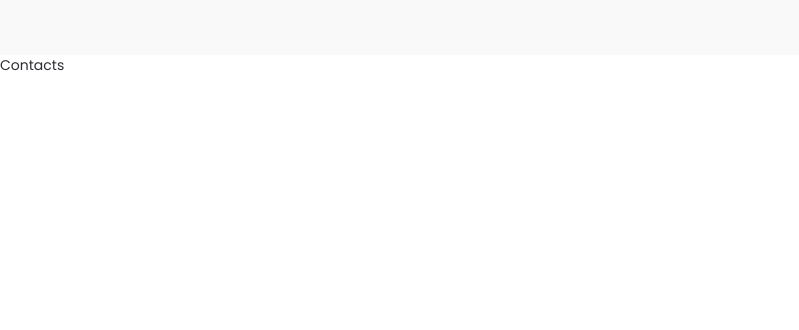
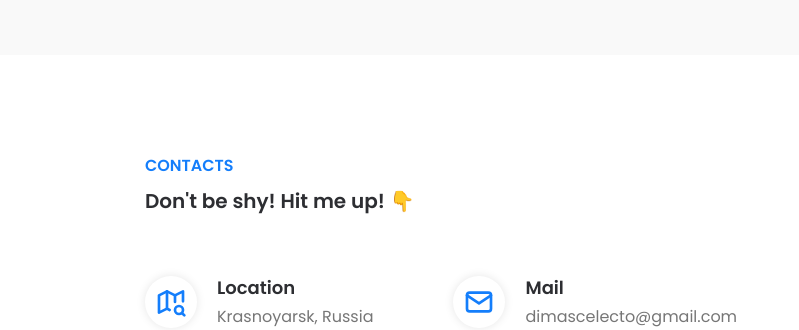
Before and after one commit to Dmitriy-Babiy/resume, a React (Vite) app: page / in a window 1280 px wide. Shown: the part 2467-2797 px from the top of the page, without its empty margins (0-799 px from the left). Built offline with nearby package versions, Linux system fonts and the light colour scheme.

Commit message:
feat: section contacts

```diff
--- a/src/App.tsx
+++ b/src/App.tsx
@@ -1,5 +1,5 @@
 import { Footer, Header } from './components';
-import { About, Home } from './sections';
+import { About, Contacts, Home } from './sections';
 
 function App() {
   return (
@@ -8,14 +8,14 @@ function App() {
       <Home />
       <About />
 
-      <section style={{ height: 1000, backgroundColor: '#f9f9f9' }} id='Projects'>
+      <section
+        style={{ height: 1000, backgroundColor: '#f9f9f9' }}
+        id='Projects'
+      >
         Projects
       </section>
 
-      <section style={{ height: 1000 }} id='Contacts'>
-        Contacts
-      </section>
-
+      <Contacts />
       <Footer />
     </>
   );
--- a/src/assets/icons/index.ts
+++ b/src/assets/icons/index.ts
@@ -1,5 +1,7 @@
 import TelegramIcon from './telegram.svg?react';
 import GithubIcon from './github.svg?react';
 import CircleTextIcon from './circle-text.svg?react';
+import EmailIcon from './email.svg?react';
+import LocationIcon from './location.svg?react';
 
-export { TelegramIcon, GithubIcon, CircleTextIcon };
+export { TelegramIcon, GithubIcon, CircleTextIcon, EmailIcon, LocationIcon };
--- a/src/assets/styles/_colors.scss
+++ b/src/assets/styles/_colors.scss
@@ -1,6 +1,6 @@
 :root {
   --text-color: #2d2e32;
-  --text-secondary: #555555;
+  --text-secondary: #767676;;
 
   --white: #ffffff;
   --gray: #f9f9f9;
--- a/src/components/header/header.module.scss
+++ b/src/components/header/header.module.scss
@@ -33,7 +33,7 @@
     li {
       cursor: pointer;
 
-      :hover {
+      &:hover {
         color: var(--blue);
         transition: all 0.25s;
       }
--- a/src/components/header/header.tsx
+++ b/src/components/header/header.tsx
@@ -2,7 +2,7 @@ import { Link, animateScroll } from 'react-scroll';
 
 import styles from './header.module.scss';
 
-const navigation = ['Home', 'About', 'Projects', 'Contacts'];
+const NAVIGATION = ['Home', 'About', 'Projects', 'Contacts'];
 
 export const Header = () => {
   return (
@@ -14,7 +14,7 @@ export const Header = () => {
         Dmitriy.Dev
       </h3>
       <ul className={styles.navigation}>
-        {navigation.map((route) => (
+        {NAVIGATION.map((route) => (
           <li key={route}>
             <Link smooth to={route} offset={-80} duration={500}>
               {route}
--- a/src/sections/about/about.tsx
+++ b/src/sections/about/about.tsx
@@ -3,7 +3,7 @@ import styles from './about.module.scss';
 
 export const About = () => {
   return (
-    <section id='About' className={styles.wrapper}>
+    <section className={styles.wrapper} id='About'>
       <div className={styles.container}>
         <div className={styles.content}>
           <div className={styles.left}>
@@ -25,7 +25,7 @@ export const About = () => {
           <div className={styles.right}>
             <h3>ABOUT ME</h3>
             <h4>
-              A dedicated Front-end Developer based in Krasnoyarsk, Russian 📍
+              A dedicated Front-end Developer based in Krasnoyarsk, Russia 📍
             </h4>
             <p>
               As a Junior Front-End Developer, I possess an impressive arsenal
--- /dev/null
+++ b/src/sections/contacts/contacts.module.scss
@@ -0,0 +1,64 @@
+.wrapper {
+  padding-block: 100px;
+
+  .container {
+    @include container;
+
+    .content {
+      > h3 {
+        @include body-m-medium;
+        color: var(--blue);
+        margin-bottom: 10px;
+      }
+
+      > h4 {
+        @include body-xl-medium;
+        margin-bottom: 60px;
+      }
+
+      .contacts {
+        display: flex;
+        gap: 80px;
+
+        .contact {
+          display: flex;
+          align-items: center;
+          gap: 20px;
+
+          .icon {
+            display: flex;
+            padding: 10px;
+            color: var(--blue);
+            border-radius: 100%;
+            box-shadow: 0 0 10px rgba(0, 0, 0, 0.1);
+
+            svg {
+              height: 32px;
+              width: 32px;
+            }
+          }
+
+          .text {
+            display: flex;
+            flex-direction: column;
+            gap: 5px;
+
+            h3 {
+              @include body-l-medium;
+            }
+
+            a {
+              @include body-m;
+              cursor: pointer;
+              color: var(--text-secondary);
+
+              &:hover {
+                color: var(--blue);
+              }
+            }
+          }
+        }
+      }
+    }
+  }
+}
--- /dev/null
+++ b/src/sections/contacts/contacts.tsx
@@ -0,0 +1,45 @@
+import { EmailIcon, LocationIcon } from '../../assets/icons';
+import styles from './contacts.module.scss';
+
+const CONTACTS = [
+  {
+    icon: <LocationIcon />,
+    title: 'Location',
+    description: 'Krasnoyarsk, Russia',
+    href: 'https://www.google.ru/maps/place/%D0%9A%D1%80%D0%B0%D1%81%D0%BD%D0%BE%D1%8F%D1%80%D1%81%D0%BA,+%D0%9A%D1%80%D0%B0%D1%81%D0%BD%D0%BE%D1%8F%D1%80%D1%81%D0%BA%D0%B8%D0%B9+%D0%BA%D1%80%D0%B0%D0%B9/@56.0185185,92.8269982,12.5z/data=!4m6!3m5!1s0x5cd7afc9a1ff37e3:0xd597e1468fd647ff!8m2!3d56.0152834!4d92.8932476!16zL20vMGpoYjQ?entry=ttu',
+    target: '_blank',
+  },
+  {
+    icon: <EmailIcon />,
+    title: 'Mail',
+    description: 'dimascelecto@gmail.com',
+    href: 'mailto:dimascelecto@gmail.com',
+    target: '_parent',
+  },
+];
+
+export const Contacts = () => {
+  return (
+    <section className={styles.wrapper} id='Contacts'>
+      <div className={styles.container}>
+        <div className={styles.content}>
+          <h3>CONTACTS</h3>
+          <h4>Don't be shy! Hit me up! 👇</h4>
+          <div className={styles.contacts}>
+            {CONTACTS.map((contact) => (
+              <div key={contact.title} className={styles.contact}>
+                <div className={styles.icon}>{contact.icon}</div>
+                <div className={styles.text}>
+                  <h3>{contact.title}</h3>
+                  <a target={contact.target} href={contact.href}>
+                    {contact.description}
+                  </a>
+                </div>
+              </div>
+            ))}
+          </div>
+        </div>
+      </div>
+    </section>
+  );
+};
--- /dev/null
+++ b/src/sections/contacts/index.ts
@@ -0,0 +1 @@
+export * from './contacts';
--- a/src/sections/home/home.module.scss
+++ b/src/sections/home/home.module.scss
@@ -52,7 +52,7 @@
           background-size: 120%;
           background-position: 50%;
           background-repeat: no-repeat;
-          background-image: url('/public/static/images/hero-img.jpg');
+          background-image: url('/static/images/hero-img.jpg');
           border: 3px solid #2d2e32;
           border-radius: 60% 40% 30% 70%/60% 30% 70% 40%;
           transition: all 1s ease-in-out;
--- a/src/sections/home/home.tsx
+++ b/src/sections/home/home.tsx
@@ -11,7 +11,7 @@ export const Home = () => {
               <h1 className={styles.title}>Front-End React Developer</h1>
               <p className={styles.description}>
                 Hi, I'm Dmitriy Babiy. A passionate Front-end React Developer
-                based in Krasnoyarsk, Russian. 📍
+                based in Krasnoyarsk, Russia. 📍
               </p>
               <span className={styles.links}>
                 <a href='https://t.me/Fosgensil' target='_blank'>
--- a/src/sections/index.ts
+++ b/src/sections/index.ts
@@ -1,4 +1,5 @@
 import { Home } from './home';
 import { About } from './about';
+import { Contacts } from './contacts';
 
-export { Home, About };
+export { Home, About, Contacts };
```
Also changed, not shown: src/assets/icons/email.svg (added), src/assets/icons/location.svg (added).
